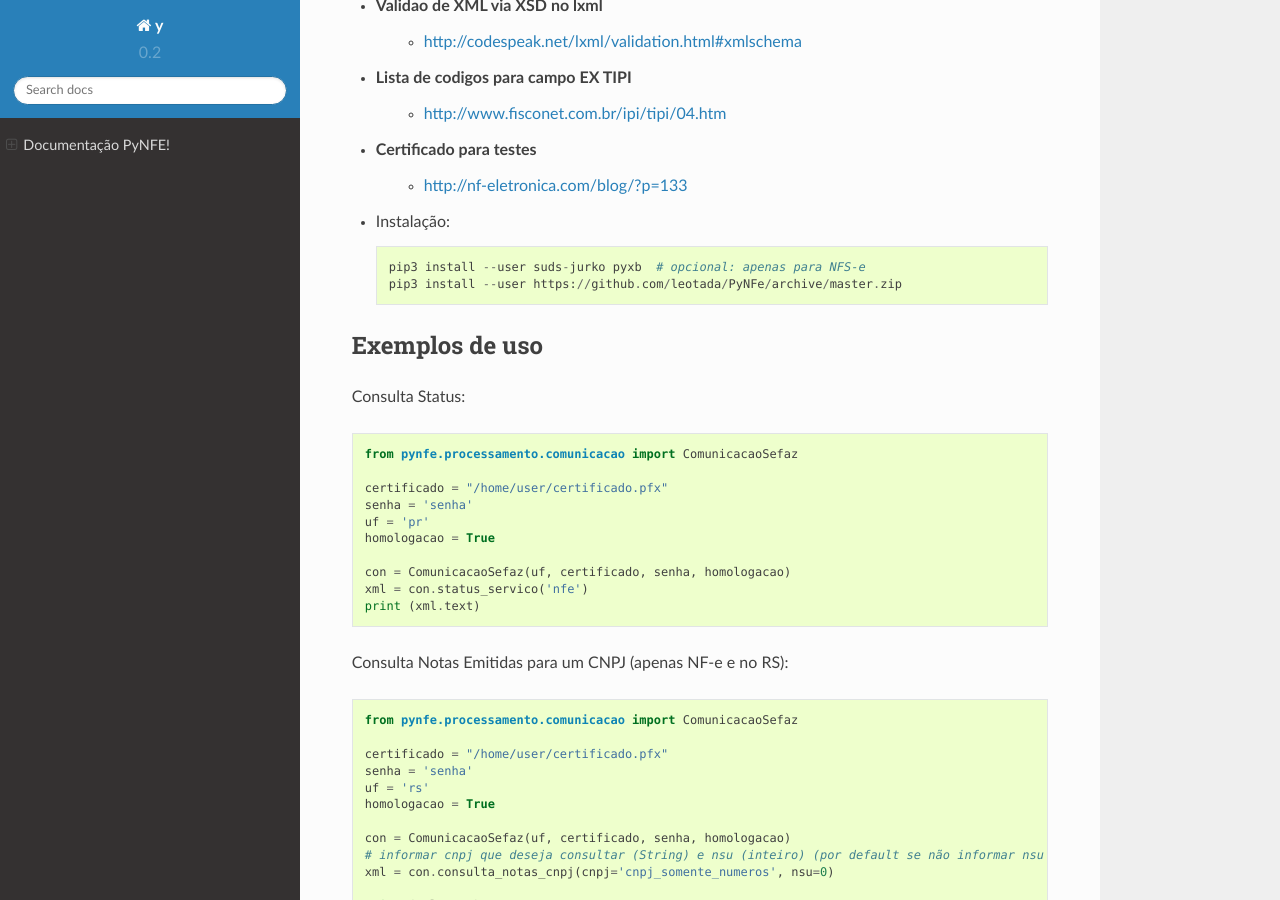
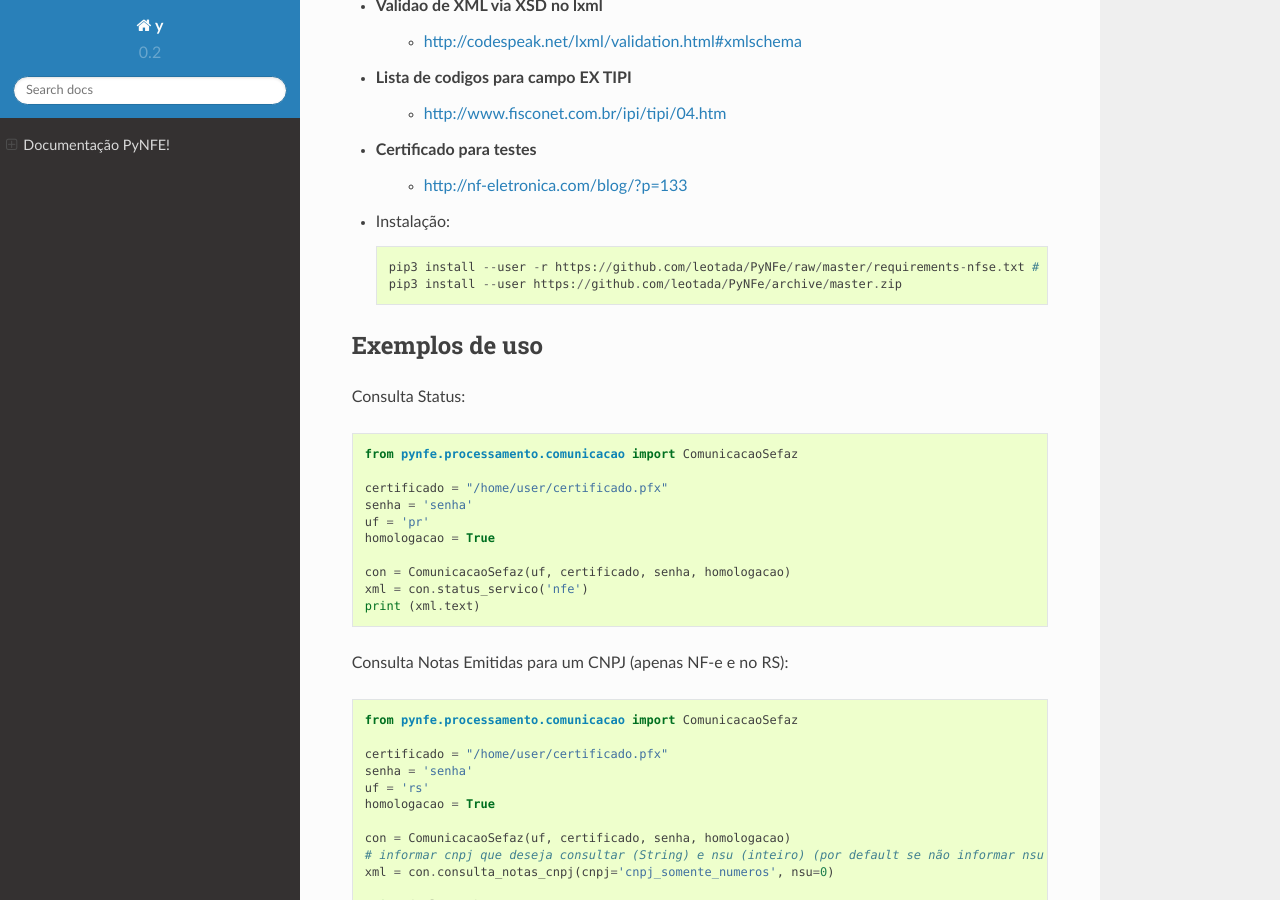
Before and after one commit to TadaSoftware/PyNFe, a Sphinx documentation site: the page built from docs/index.rst, in a window 1280 px wide and 900 px high, scrolled down 910 px. Built offline with Sphinx 7.4.7 and the Read the Docs theme 2.0.0, drawn with Linux system fonts in a browser that asks for light colours.

Commit message:
Install nfse deps using remote url.

```diff
--- a/docs/index.rst
+++ b/docs/index.rst
@@ -66,7 +66,7 @@ Referências
 
 - Instalação::
 
-   pip3 install --user suds-jurko pyxb  # opcional: apenas para NFS-e
+   pip3 install --user -r https://github.com/leotada/PyNFe/raw/master/requirements-nfse.txt # opcional: apenas para NFS-e
    pip3 install --user https://github.com/leotada/PyNFe/archive/master.zip
 
 Exemplos de uso
```
Also changed, not shown: README.md (+2 -2 lines).
